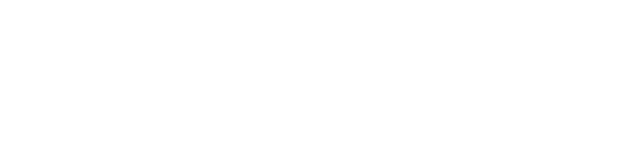
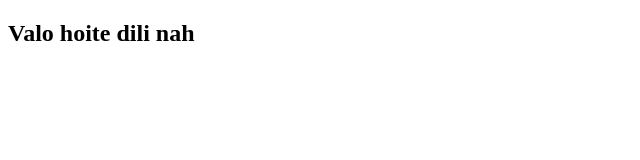
Before and after one commit to Afrid-Abdullah/my-first-github-repo, a plain HTML site: page index.html in a window 1280 px wide. Shown: the whole page, without its empty margins (0-640 px from the left). Drawn offline with Linux system fonts and the light colour scheme.

Commit message:
first Change

```diff
--- a/index.html
+++ b/index.html
@@ -6,6 +6,6 @@
     <title>My First Ever Github Repo</title>
 </head>
 <body>
-
+    <h2>Valo hoite dili nah</h2>
 </body>
 </html>
```
